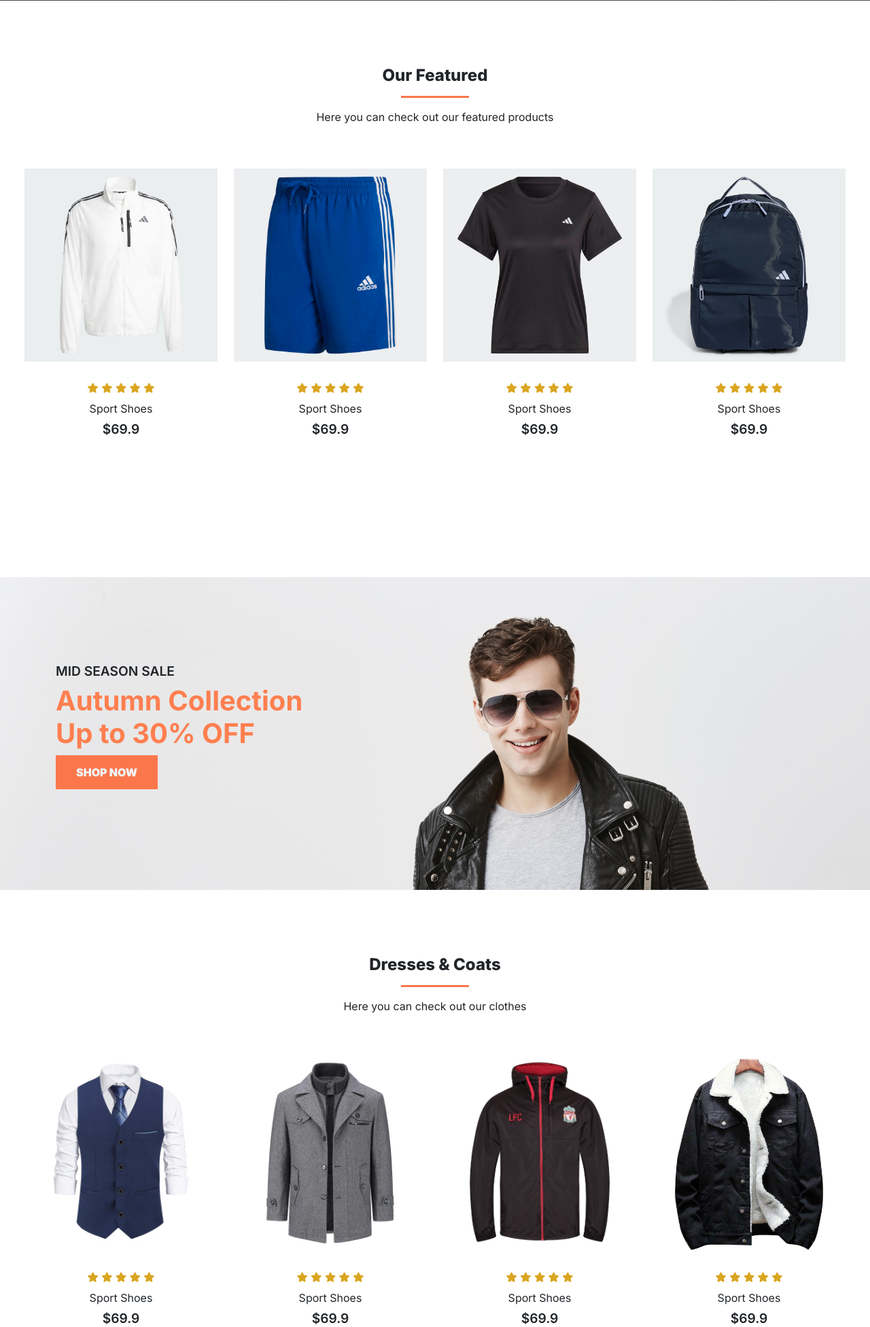
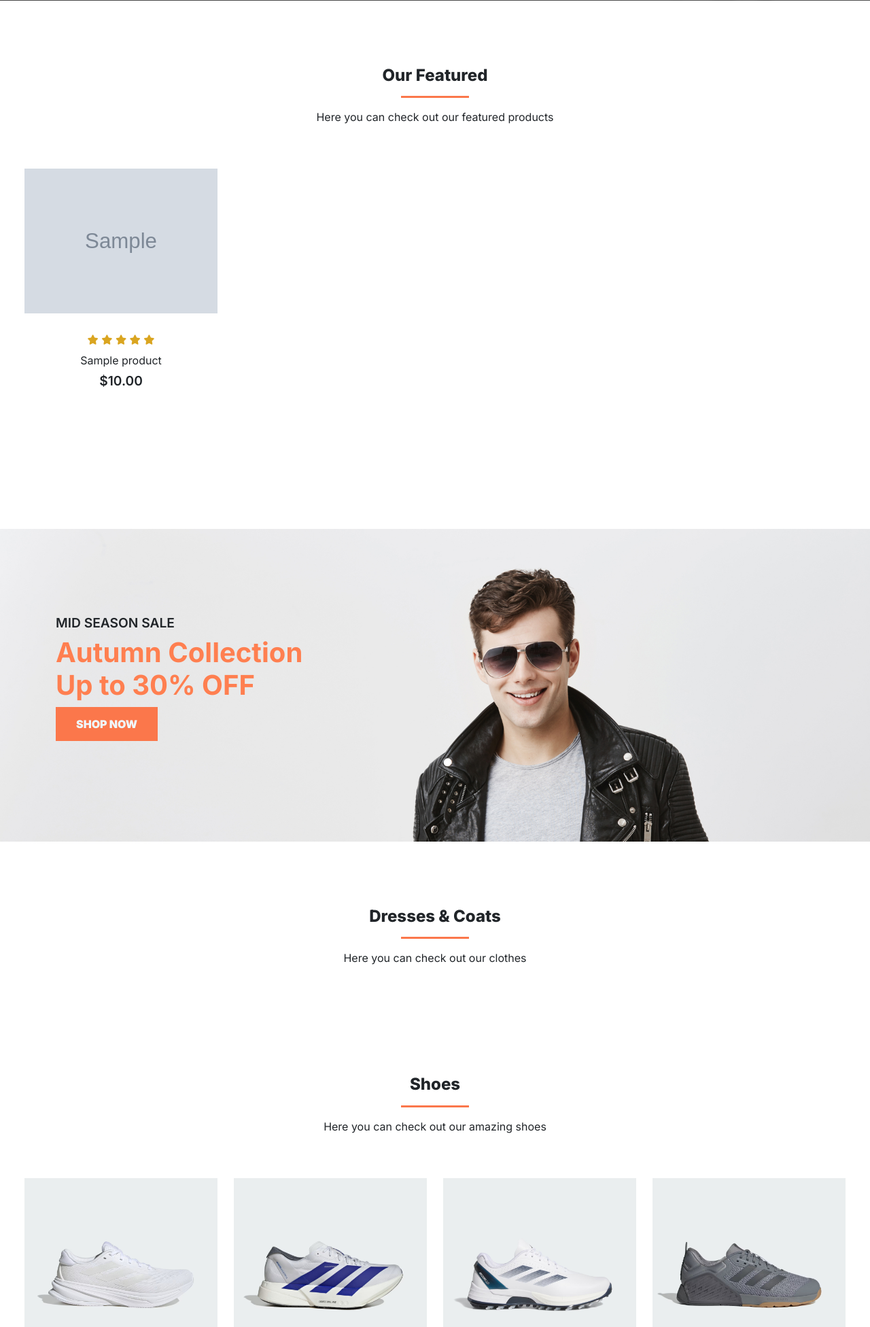
Before and after one commit to hieu2603/project-web2-sgu, a PHP site: page / in a window 1280 px wide. Shown: the part 1487-3439 px from the top of the page at 68% size. Run offline with PHP 8.4, Linux system fonts and the light colour scheme; tables that the repository leaves empty hold one stand-in row (values such as "Sample post"); grey boxes marked "Sample" are stand-in pictures; some libraries are stand-ins or nearby versions.

Commit message:
feat: connect to the database, get featured & get coats

```diff
--- a/index.html
+++ b/index.php
@@ -109,8 +109,13 @@
       <p>Here you can check out our featured products</p>
     </div>
     <div class="row mx-auto container-fluid">
+
+      <?php include('server/get_featured_products.php'); ?>
+
+      <?php while ($row = $featured_products->fetch_assoc()) { ?>
+
         <div class="product text-center col-lg-3 col-md-4 col-sm-12">
-        <img src="/assets/img/featured_1.jpg" alt="featured_1_img" class="img-fluid mb-3">
+          <img src="/assets/img/<?php echo $row['product_image']; ?>" alt="featured_1_img" class="img-fluid mb-3">
           <div class="star">
             <i class="fa-solid fa-star"></i>
             <i class="fa-solid fa-star"></i>
@@ -118,49 +123,11 @@
             <i class="fa-solid fa-star"></i>
             <i class="fa-solid fa-star"></i>
           </div>
-        <h5 class="p-name">Sport Shoes</h5>
-        <h4 class="p-price">$69.9</h4>
+          <h5 class="p-name"><?php echo $row['product_name'] ?></h5>
+          <h4 class="p-price">$<?php echo $row['product_price'] ?></h4>
           <button class="buy-btn">Buy Now</button>
         </div>
-      <div class="product text-center col-lg-3 col-md-4 col-sm-12">
-        <img src="/assets/img/featured_2.jpg" alt="featured_2_img" class="img-fluid mb-3">
-        <div class="star">
-          <i class="fa-solid fa-star"></i>
-          <i class="fa-solid fa-star"></i>
-          <i class="fa-solid fa-star"></i>
-          <i class="fa-solid fa-star"></i>
-          <i class="fa-solid fa-star"></i>
-        </div>
-        <h5 class="p-name">Sport Shoes</h5>
-        <h4 class="p-price">$69.9</h4>
-        <button class="buy-btn">Buy Now</button>
-      </div>
-      <div class="product text-center col-lg-3 col-md-4 col-sm-12">
-        <img src="/assets/img/featured_3.jpg" alt="featured_3_img" class="img-fluid mb-3">
-        <div class="star">
-          <i class="fa-solid fa-star"></i>
-          <i class="fa-solid fa-star"></i>
-          <i class="fa-solid fa-star"></i>
-          <i class="fa-solid fa-star"></i>
-          <i class="fa-solid fa-star"></i>
-        </div>
-        <h5 class="p-name">Sport Shoes</h5>
-        <h4 class="p-price">$69.9</h4>
-        <button class="buy-btn">Buy Now</button>
-      </div>
-      <div class="product text-center col-lg-3 col-md-4 col-sm-12">
-        <img src="/assets/img/featured_4.jpg" alt="featured_4_img" class="img-fluid mb-3">
-        <div class="star">
-          <i class="fa-solid fa-star"></i>
-          <i class="fa-solid fa-star"></i>
-          <i class="fa-solid fa-star"></i>
-          <i class="fa-solid fa-star"></i>
-          <i class="fa-solid fa-star"></i>
-        </div>
-        <h5 class="p-name">Sport Shoes</h5>
-        <h4 class="p-price">$69.9</h4>
-        <button class="buy-btn">Buy Now</button>
-      </div>
+      <?php } ?>
     </div>
   </section>
 
@@ -181,8 +148,12 @@
       <p>Here you can check out our clothes</p>
     </div>
     <div class="row mx-auto container-fluid">
+
+      <?php include('server/get_coats.php'); ?>
+
+      <?php while ($row = $coats_products->fetch_assoc()) { ?>
         <div class="product text-center col-lg-3 col-md-4 col-sm-12">
-        <img src="/assets/img/clothes_1.jpg" alt="featured_1_img" class="img-fluid mb-3">
+          <img src="/assets/img/<?php echo $row['product_image']; ?>" alt="featured_1_img" class="img-fluid mb-3">
           <div class="star">
             <i class="fa-solid fa-star"></i>
             <i class="fa-solid fa-star"></i>
@@ -190,49 +161,11 @@
             <i class="fa-solid fa-star"></i>
             <i class="fa-solid fa-star"></i>
           </div>
-        <h5 class="p-name">Sport Shoes</h5>
-        <h4 class="p-price">$69.9</h4>
+          <h5 class="p-name"><?php echo $row['product_name']; ?></h5>
+          <h4 class="p-price">$<?php echo $row['product_price'] ?></h4>
           <button class="buy-btn">Buy Now</button>
         </div>
-      <div class="product text-center col-lg-3 col-md-4 col-sm-12">
-        <img src="/assets/img/clothes_2.jpg" alt="featured_2_img" class="img-fluid mb-3">
-        <div class="star">
-          <i class="fa-solid fa-star"></i>
-          <i class="fa-solid fa-star"></i>
-          <i class="fa-solid fa-star"></i>
-          <i class="fa-solid fa-star"></i>
-          <i class="fa-solid fa-star"></i>
-        </div>
-        <h5 class="p-name">Sport Shoes</h5>
-        <h4 class="p-price">$69.9</h4>
-        <button class="buy-btn">Buy Now</button>
-      </div>
-      <div class="product text-center col-lg-3 col-md-4 col-sm-12">
-        <img src="/assets/img/clothes_3.jpg" alt="featured_3_img" class="img-fluid mb-3">
-        <div class="star">
-          <i class="fa-solid fa-star"></i>
-          <i class="fa-solid fa-star"></i>
-          <i class="fa-solid fa-star"></i>
-          <i class="fa-solid fa-star"></i>
-          <i class="fa-solid fa-star"></i>
-        </div>
-        <h5 class="p-name">Sport Shoes</h5>
-        <h4 class="p-price">$69.9</h4>
-        <button class="buy-btn">Buy Now</button>
-      </div>
-      <div class="product text-center col-lg-3 col-md-4 col-sm-12">
-        <img src="/assets/img/clothes_4.jpg" alt="featured_4_img" class="img-fluid mb-3">
-        <div class="star">
-          <i class="fa-solid fa-star"></i>
-          <i class="fa-solid fa-star"></i>
-          <i class="fa-solid fa-star"></i>
-          <i class="fa-solid fa-star"></i>
-          <i class="fa-solid fa-star"></i>
-        </div>
-        <h5 class="p-name">Sport Shoes</h5>
-        <h4 class="p-price">$69.9</h4>
-        <button class="buy-btn">Buy Now</button>
-      </div>
+      <?php } ?>
     </div>
   </section>
 
--- /dev/null
+++ b/server/connection.php
@@ -0,0 +1,4 @@
+<?php
+
+$conn = new mysqli("localhost", "root", "", "project-web2-sgu")
+  or die("Couldn't connect to database!");
--- /dev/null
+++ b/server/get_coats.php
@@ -0,0 +1,9 @@
+<?php
+
+include 'connection.php';
+
+$stmt = $conn->prepare("SELECT * FROM products WHERE product_category='coats' LIMIT 4");
+
+$stmt->execute();
+
+$coats_products = $stmt->get_result(); // get result as array
--- /dev/null
+++ b/server/get_featured_products.php
@@ -0,0 +1,9 @@
+<?php
+
+include 'connection.php';
+
+$stmt = $conn->prepare("SELECT * FROM products LIMIT 4");
+
+$stmt->execute();
+
+$featured_products = $stmt->get_result(); // get result as array
```
Also changed, not shown: server/tables.sql (added, +46 -0 lines). Lines whose indentation alone changed are shown as unchanged.
